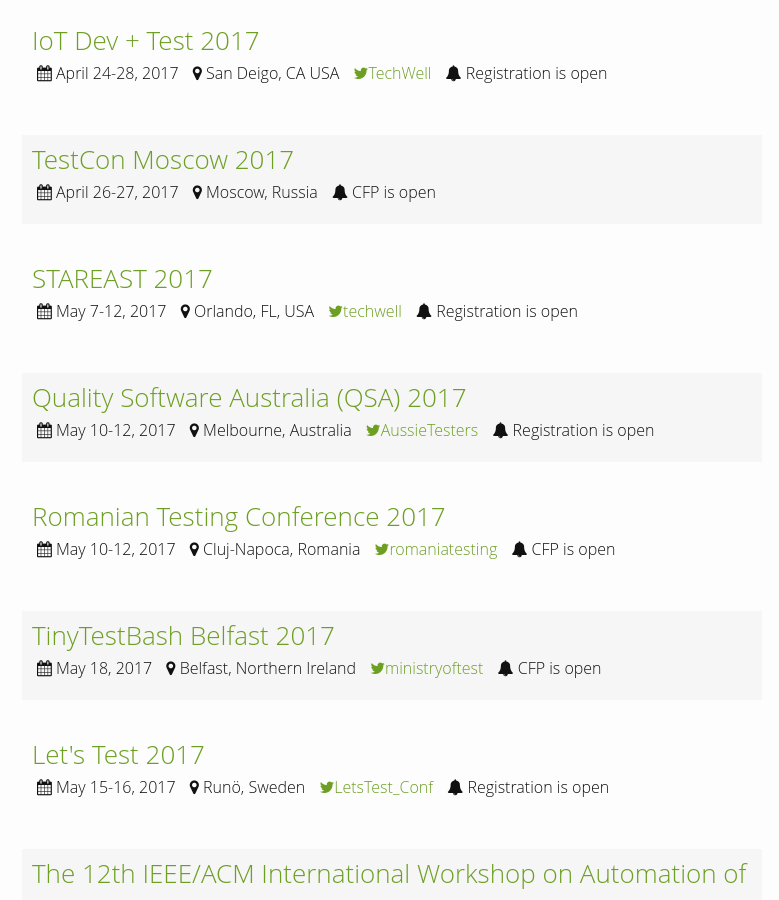
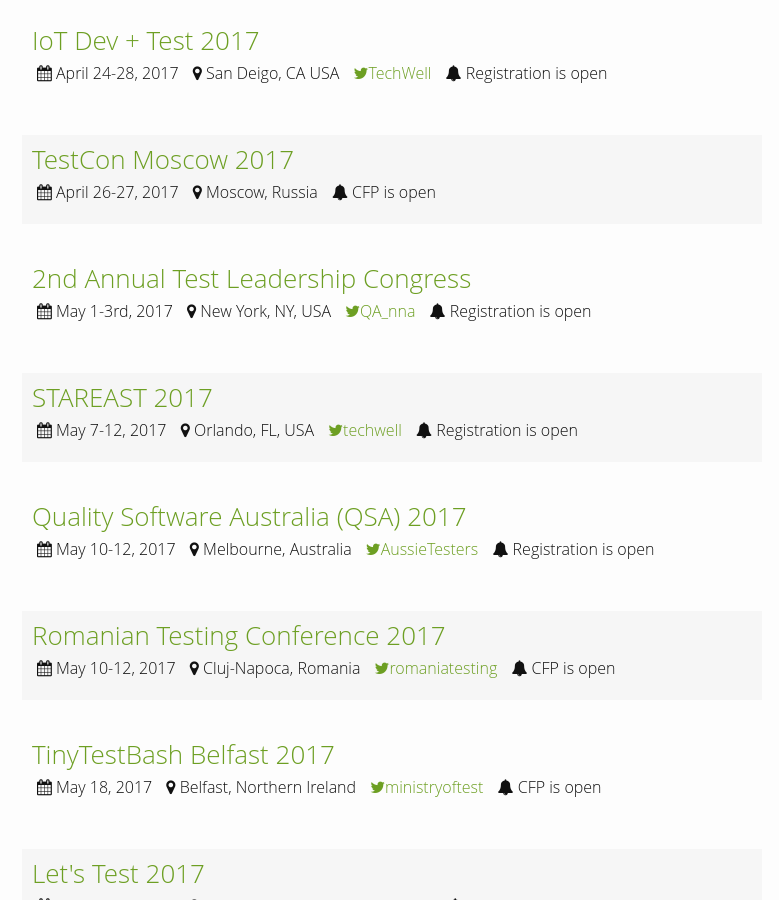
Before and after one commit to TestingConferences/testingconferences.github.io, a Jekyll site: the page built from index.html, in a window 1280 px wide and 900 px high, scrolled down 1416 px. Shown: the whole window, without its empty margins (248-1027 px from the left). Built offline with Jekyll 4.4.1, drawn with Linux system fonts in a browser that asks for light colours.

Commit message:
Added Test Masters Academy 2nd

```diff
--- a/_data/current.yml
+++ b/_data/current.yml
@@ -78,6 +78,13 @@
   dates: "April 26-27, 2017"
   url: http://testconf.ru/
   status: CFP is open
+
+- name: 2nd Annual Test Leadership Congress
+  location: New York, NY, USA
+  dates: "May 1-3rd, 2017"
+  url: http://testleadershipcongress-ny.com/
+  twitter: QA_nna
+  status: Registration is open
 
 - name: STAREAST 2017
   location: Orlando, FL, USA
```
